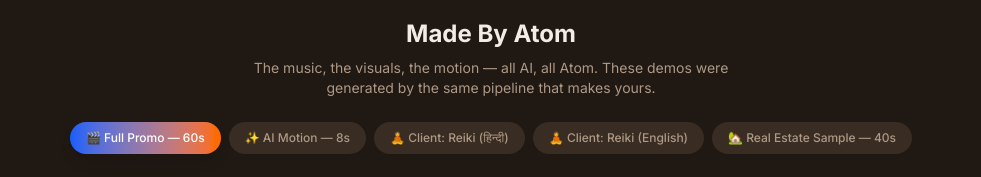
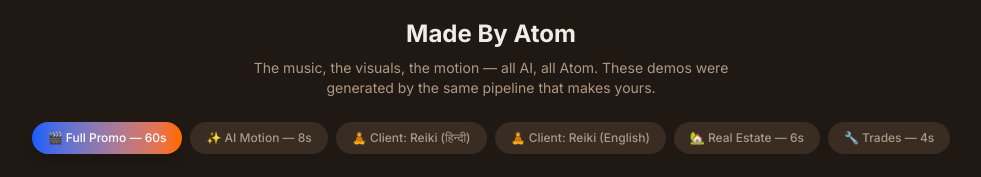
Before and after one commit to nas20two/nasyhub-v2, a Next.js app: page /atom in a window 1280 px wide. Shown: the part 2440-2617 px from the top of the page, without its empty margins (149-1130 px from the left). Built offline with nearby package versions, Linux system fonts and the light colour scheme; grey boxes are pictures that could not be loaded.

Commit message:
atom: add Fal.ai trades demo video + replace real estate clip

```diff
--- a/src/app/atom/page.tsx
+++ b/src/app/atom/page.tsx
@@ -452,7 +452,17 @@
                     : "bg-muted text-muted-foreground hover:bg-muted/80"
                 }`}
               >
-                🏡 Real Estate Sample — 40s
+                🏡 Real Estate — 6s
+              </button>
+              <button
+                onClick={() => setVideoTab("trades")}
+                className={`px-4 py-2 rounded-full text-xs font-medium transition-all ${
+                  videoTab === "trades"
+                    ? "bg-gradient-to-r from-blue-600 to-orange-500 text-white shadow-lg"
+                    : "bg-muted text-muted-foreground hover:bg-muted/80"
+                }`}
+              >
+                🔧 Trades — 4s
               </button>
             </div>
 
@@ -473,6 +483,10 @@
                 <video key="reiki-en" className="w-full h-auto" controls playsInline>
                   <source src="/reiki-promo-english.mp4" type="video/mp4" />
                 </video>
+              ) : videoTab === "trades" ? (
+                <video key="trades" className="w-full h-auto" controls playsInline>
+                  <source src="/atom-trades-demo.mp4" type="video/mp4" />
+                </video>
               ) : (
                 <video key="real-estate" className="w-full h-auto" controls playsInline>
                   <source src="/atom-real-estate-demo.mp4" type="video/mp4" />
@@ -480,10 +494,10 @@
               )}
             </div>
 
-            {videoTab === "real-estate" ? (
+            {videoTab === "real-estate" || videoTab === "trades" ? (
               <div className="mt-4 inline-flex flex-col items-center gap-1">
                 <div className="inline-flex items-center gap-2 text-xs font-medium px-3 py-1.5 rounded-full bg-gradient-to-r from-[rgba(0,110,254,0.1)] to-[rgba(232,100,44,0.1)] text-blue-400">
-                  🏡 Atom Generated — 480p sample
+                  {videoTab === "real-estate" ? "🏡 AI Generated — Veo 3.1" : "🔧 AI Generated — Wan 2.2"}
                 </div>
                 <p className="text-xs text-muted-foreground mt-1">
                   Your paid video will be delivered in 720p-1080p HD with higher quality and custom branding.
```
Also changed, not shown: 2 other files (tests, documents, lock files or other folders).
